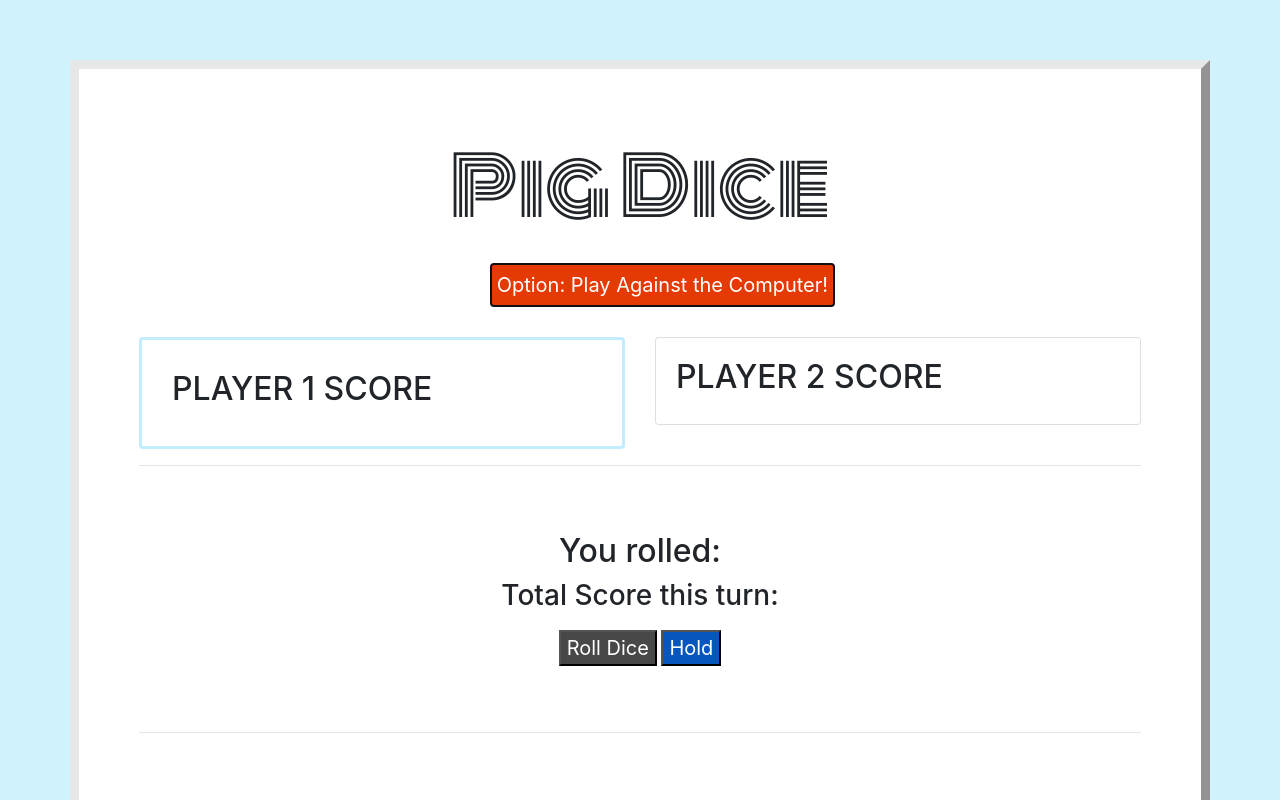
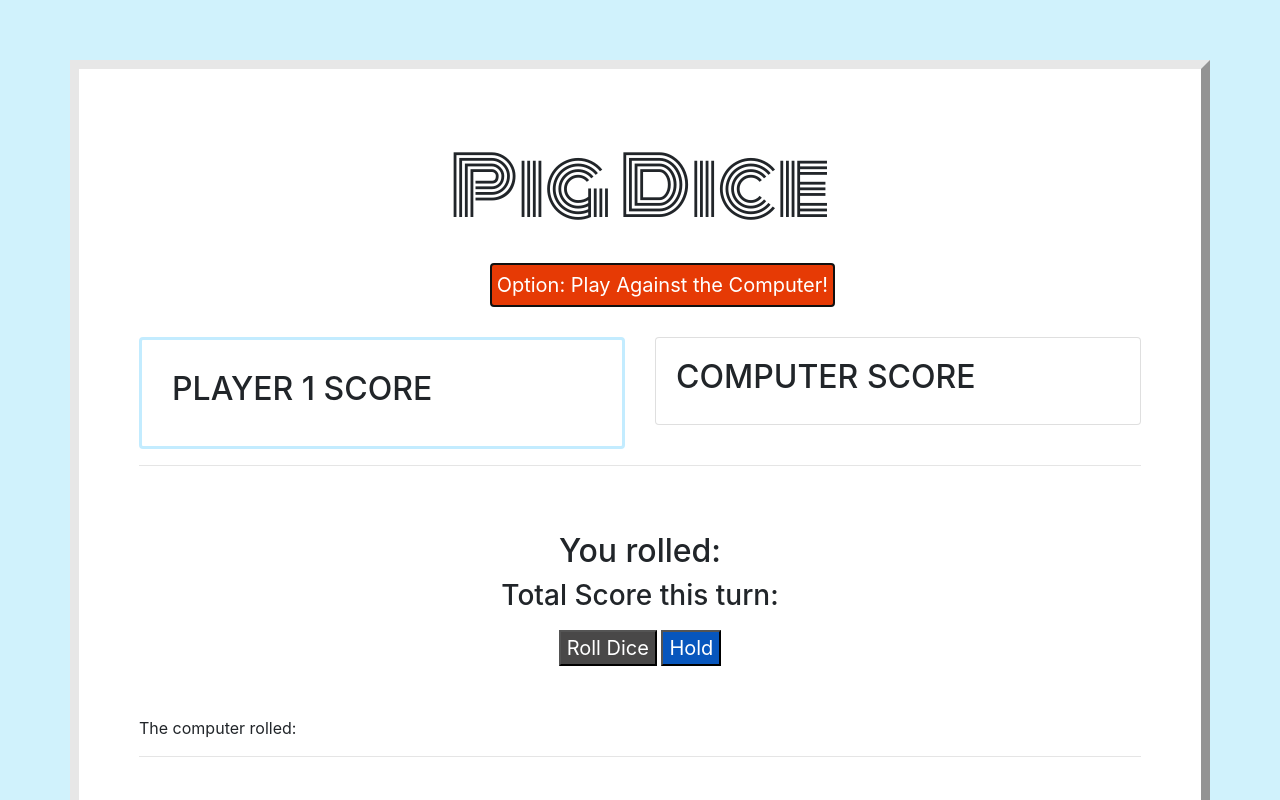
Before and after one commit to GarrettBrown-dev/pig-dice-project, a plain HTML site: page index.html in a window 1280 px wide. Both pictures are taken after a click on the button "Option: Play Against the Computer!". Shown: the top 800 px of the page. Drawn offline with Linux system fonts and the light colour scheme.

Commit message:
Print out computer scores for user to see

```diff
--- a/css/styles.css
+++ b/css/styles.css
@@ -12,7 +12,7 @@ body {
 .container {
   background-color: white;
   padding: 60px;
-  padding-bottom: 200px;
+  padding-bottom: 80px;
   margin-top: 60px;
   border: outset rgb(231, 231, 231);
   border-width: 9px;
--- a/index.html
+++ b/index.html
@@ -30,7 +30,7 @@
           <div id="activePlayer2" class="card">
             <div class="card-body">
               <div class="activePlayer2">
-                <h2>PLAYER 2 SCORE</h2>
+                <h2 id="computerName">PLAYER 2 SCORE</h2>
                 <h3 id="player2-output" style="text-align: center;"></h3>
               </div>
             </div>
@@ -44,9 +44,8 @@
       <h3>Total Score this turn: <span id="turn-total"></span></h3>
       <button id="roll-btn" type="submit">Roll Dice</button>
       <button id="hold-btn" type="submit">Hold</button>
-
-
     </div>
+    <p id="computerRoll">The computer rolled: </p>
   </div>
 <h4 class="congrats"></h4>
 <hr>
--- a/js/scripts.js
+++ b/js/scripts.js
@@ -32,6 +32,7 @@ Players.prototype.playerSwitch = function (finalTurnScore) {
     $("#player1-output").text(this.players[0].totalScore);
     $("#player2-output").text(this.players[1].totalScore);
 
+
   } else if (this.players[1].active === true && this.players[1].computer === false) {
     console.log("PLAYER 2 IS ACTIVATED");
     this.players[1].active = false;
@@ -61,6 +62,7 @@ Players.prototype.playerSwitch = function (finalTurnScore) {
     $("#activePlayer2").removeClass("activePlayer");
     $("#player1-output").text(this.players[0].totalScore);
     $("#player2-output").text(this.players[1].totalScore);
+
   }
 }
 
@@ -70,7 +72,7 @@ function computerScoreCalc() {
   turnTotal = 0;
   for (let i = 0; i < 5; i++) {
     let compDiceRoll = dice.roll();
-    console.log("Computer rolled a: " + compDiceRoll);
+    $("#computerRoll").append(compDiceRoll + " ");
     if (compDiceRoll === 1) {
       turnTotal = 0;
       return turnTotal;
@@ -133,6 +135,7 @@ $(document).ready(function () {
   $("button#roll-btn").click(function () {
     let diceRoll = dice.roll();
     finalTurnScore = turnScore(diceRoll);
+    $("#computerRoll").html("The computer rolled: ");
     if (diceRoll === 1) {
       players.playerSwitch(finalTurnScore);
     }
@@ -157,7 +160,7 @@ $(document).ready(function () {
   });
 
   $("button#computer-btn").click(function () {
-    // $(".show-computer").show();
+    $("#computerName").text("COMPUTER SCORE");
     players.players[1].computer = true;
     players.players[0].active = false;
     console.log("Computer has been set to " + players.players[1].computer);
```
Lines whose indentation alone changed are shown as unchanged.
